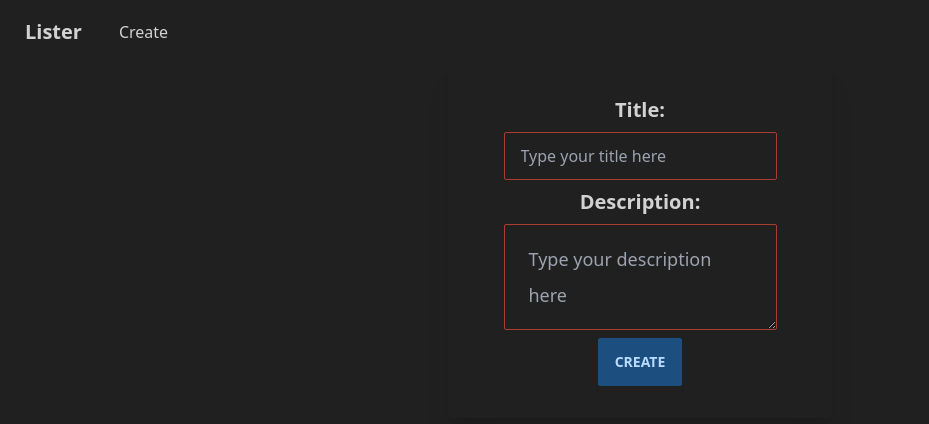
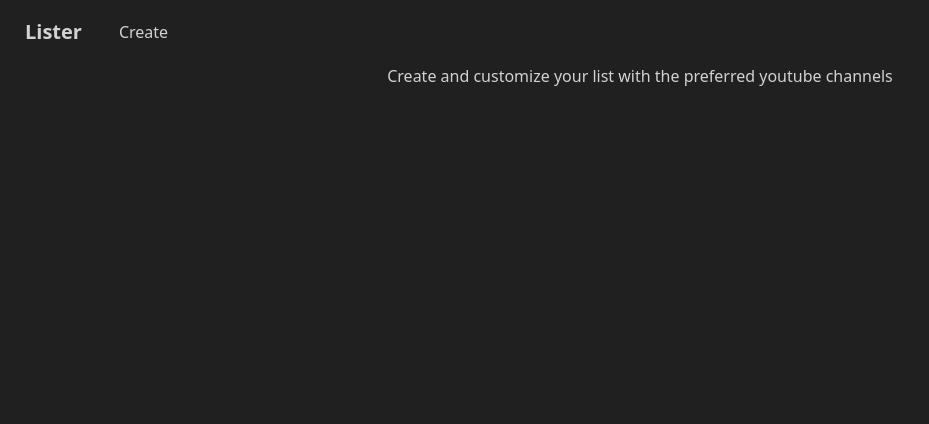
Before and after one commit to AltinGruda/lister, a React (Vite) app in the folder client/: page / in a window 1280 px wide. Shown: the top 424 px of the page, without its empty margins (0-929 px from the left). Built offline with nearby package versions, Linux system fonts and the light colour scheme.

Commit message:
some routing done

```diff
--- a/client/src/App.jsx
+++ b/client/src/App.jsx
@@ -1,14 +1,17 @@
 import { createRoot } from "react-dom/client";
-import Navbar from "./components/Navbar";
-import Card from "./components/Card";
+import { BrowserRouter, Routes, Route } from "react-router-dom";
+import Home from "./pages/Home";
+import Create from "./pages/Create";
 
 const App = () => {
   return (
     <div>
-      <Navbar />
-      <div className="flex items-center justify-center">
-        <Card />
-      </div>
+      <BrowserRouter>
+        <Routes>
+          <Route path="/" element={<Home />} />
+          <Route path="/create" element={<Create />} />
+        </Routes>
+      </BrowserRouter>
     </div>
   );
 };
--- a/client/src/components/Navbar.jsx
+++ b/client/src/components/Navbar.jsx
@@ -2,12 +2,14 @@ const Navbar = () => {
   return (
     <div className="navbar bg-base-100">
       <div className="flex-none">
-        <h1 className="btn btn-ghost normal-case text-xl">Lister</h1>
+        <a href="/" className="btn btn-ghost normal-case text-xl">
+          Lister
+        </a>
       </div>
       <div className="flex-auto">
         <ul className="menu menu-horizontal px-1">
           <li>
-            <p>Create</p>
+            <a href="/create">Create</a>
           </li>
         </ul>
       </div>
--- /dev/null
+++ b/client/src/pages/Create.jsx
@@ -0,0 +1,14 @@
+import Card from "../components/Card";
+import Navbar from "../components/Navbar";
+const Create = () => {
+  return (
+    <div>
+      <Navbar />
+      <div className="flex items-center justify-center">
+        <Card />
+      </div>
+    </div>
+  );
+};
+
+export default Create;
--- /dev/null
+++ b/client/src/pages/Home.jsx
@@ -0,0 +1,16 @@
+import Navbar from "../components/Navbar";
+
+const Home = () => {
+  return (
+    <div>
+      <Navbar />
+      <div className="flex items-center justify-center">
+        <p>
+          Create and customize your list with the preferred youtube channels
+        </p>
+      </div>
+    </div>
+  );
+};
+
+export default Home;
```
